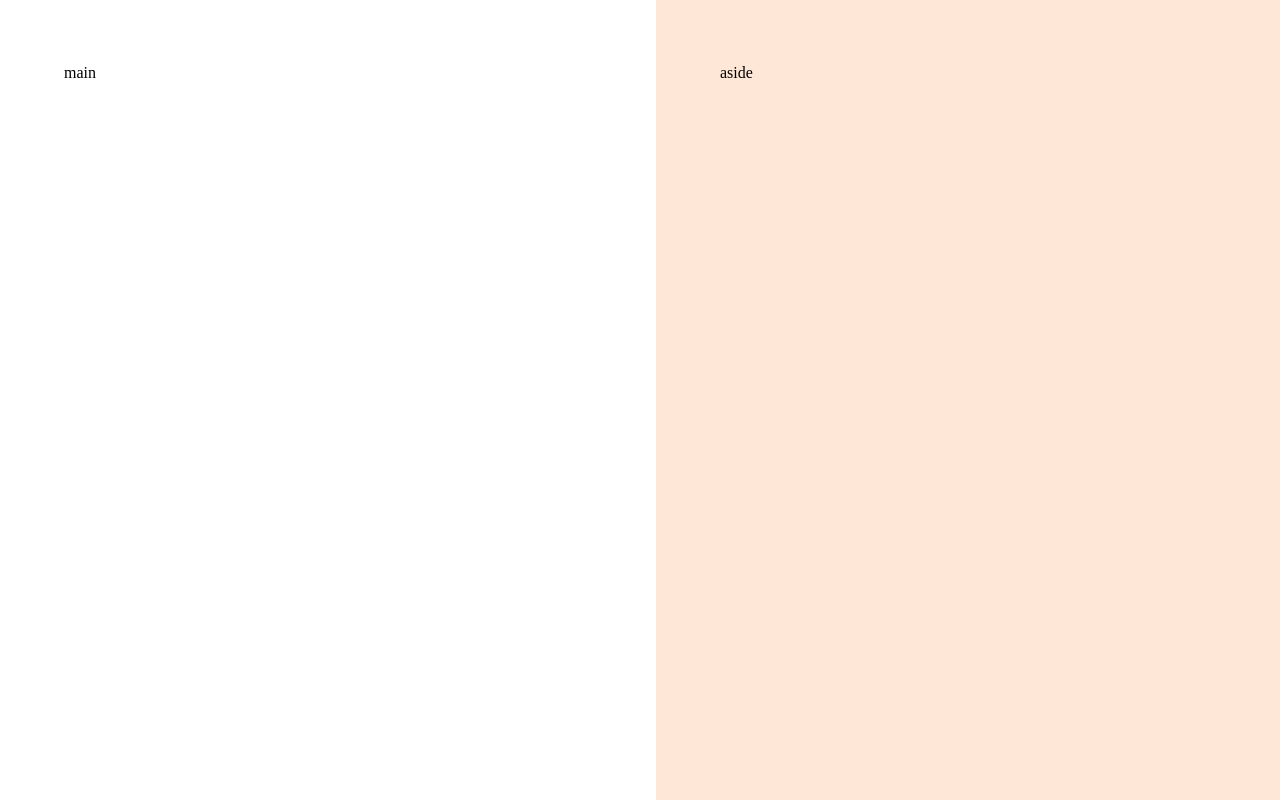
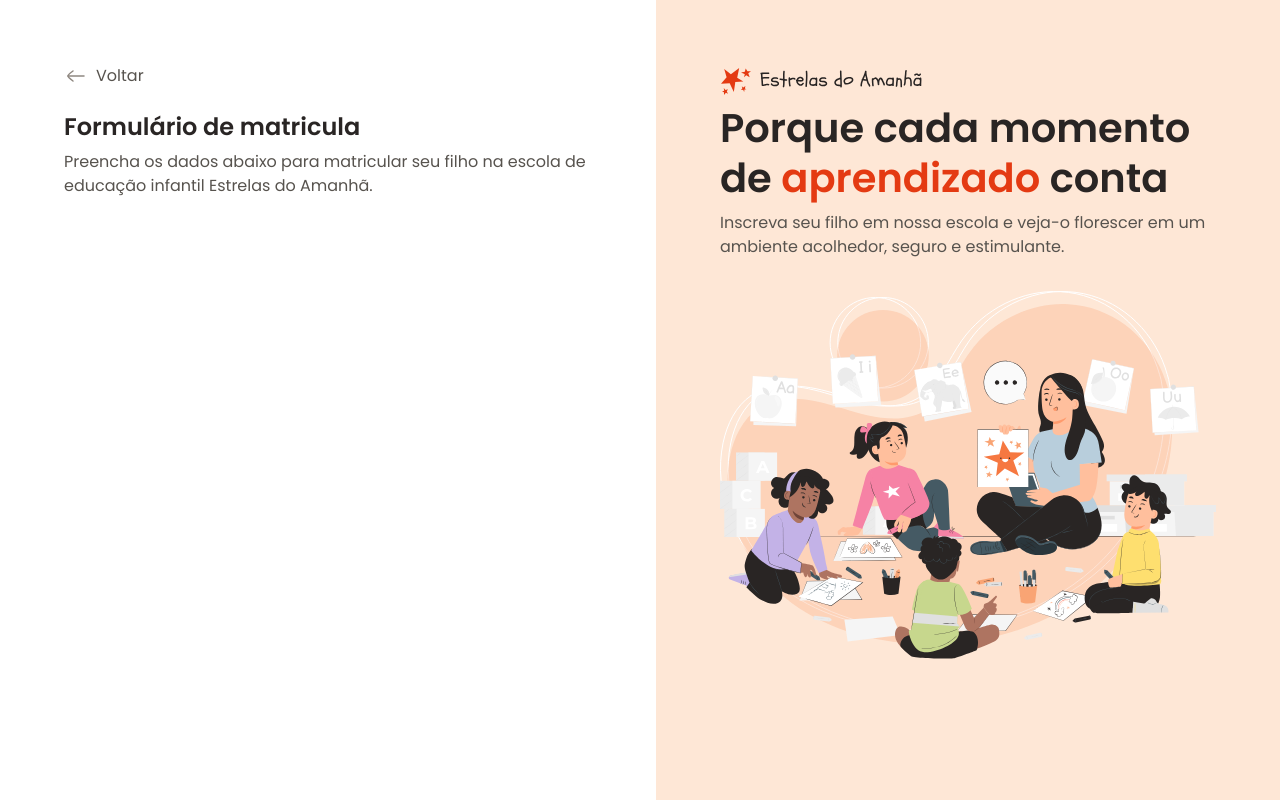
Before and after one commit to WallaceRibeiro77/Proj-formulario, a plain HTML site: page index.html in a window 1280 px wide. Drawn offline with Linux system fonts and the light colour scheme.

Commit message:
create content aside and modify logo.svg

```diff
--- a/index.html
+++ b/index.html
@@ -12,10 +12,26 @@
 <body>
     <div id="app">
         <main>
-            <div class="main-container">main</div>
+            <div class="main-container">
+                <div class="back">
+                    <img src="assets/icons/arrow-left-02.svg" alt="icone de voltar">
+                    <span>Voltar</span>
+                </div>
+
+                <h1>Formulário de matricula</h1>
+                <p>Preencha os dados abaixo para matricular seu filho na escola de educação infantil Estrelas do Amanhã.</p>
+            </div>
         </main>
         <aside>
-            <div class="aside-container">aside</div>
+            <div class="aside-container">
+                <header>
+                    <img src="assets/icons/logo.svg" alt="icone de estrela">
+                    <h2>Porque cada momento de <span>aprendizado</span> conta</h2>
+                    <p>Inscreva seu filho em nossa escola e veja-o florescer em um ambiente acolhedor, seguro e estimulante.</p>
+                </header>
+
+                <img src="assets/Illustration.svg" alt="ilustração de uma professora com crianças prestando a atenção nela">
+            </div>
         </aside>
     </div>
 </body>
--- a/styles/global.css
+++ b/styles/global.css
@@ -24,4 +24,16 @@
 
 body{
     overflow: hidden;
+
+    font: var(--text);
+    color: var(--text-secondary);
 }
+
+h1, h2{
+    color: var(--text-primary);
+}
+
+img{
+    max-width: 100%;
+    height: auto;
+}
--- a/styles/layout.css
+++ b/styles/layout.css
@@ -14,6 +14,18 @@ main{
         max-width: 33rem;
         margin-left: auto;
     }
+
+    .back{
+        display: flex;
+        align-items: center;
+        gap: .5rem;
+        margin-bottom: 1.5rem;
+    }
+
+    h1{
+        font: 600 1.5rem/1.25 var(--font-family);
+        margin-bottom: .5rem;
+    }
 }
 
 aside{
@@ -22,5 +34,18 @@ aside{
 
     .aside-container{
         max-width: 31rem;
+        /**primeiro nivel de img do aside container*/
+        & > img{
+            margin-top: 2rem;
+        }
+    }
+
+    h2{
+        font: 600 2.5rem/1.25 var(--font-family);
+        margin-bottom: .5rem;
+
+            span{
+                color: var(--text-highlight);
+            }
     }
 }
```
Also changed, not shown: assets/icons/logo.svg (added).
